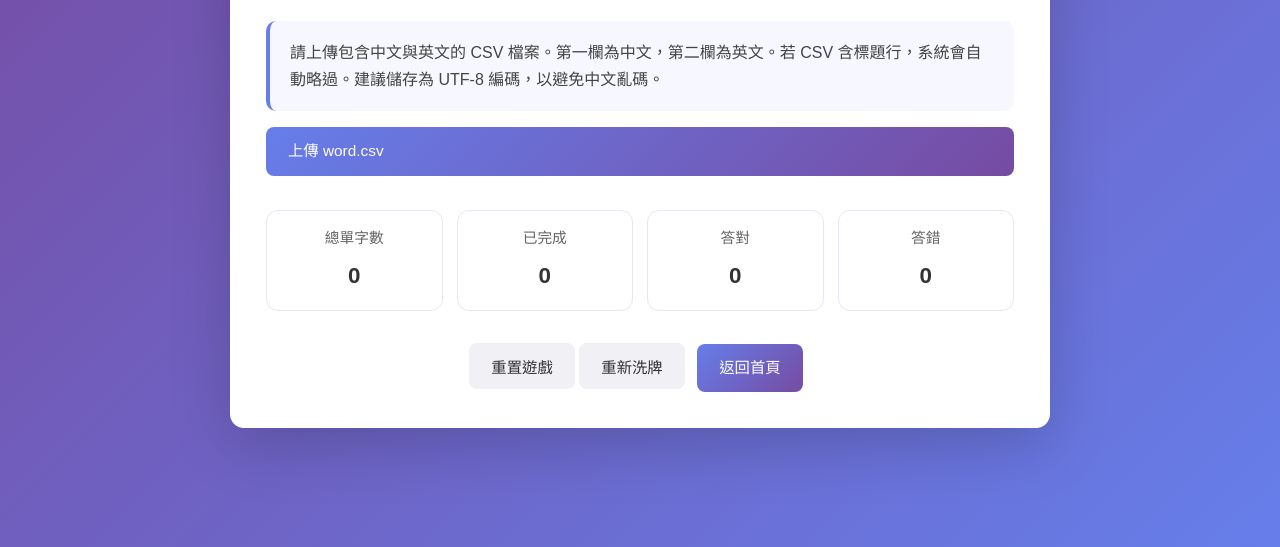
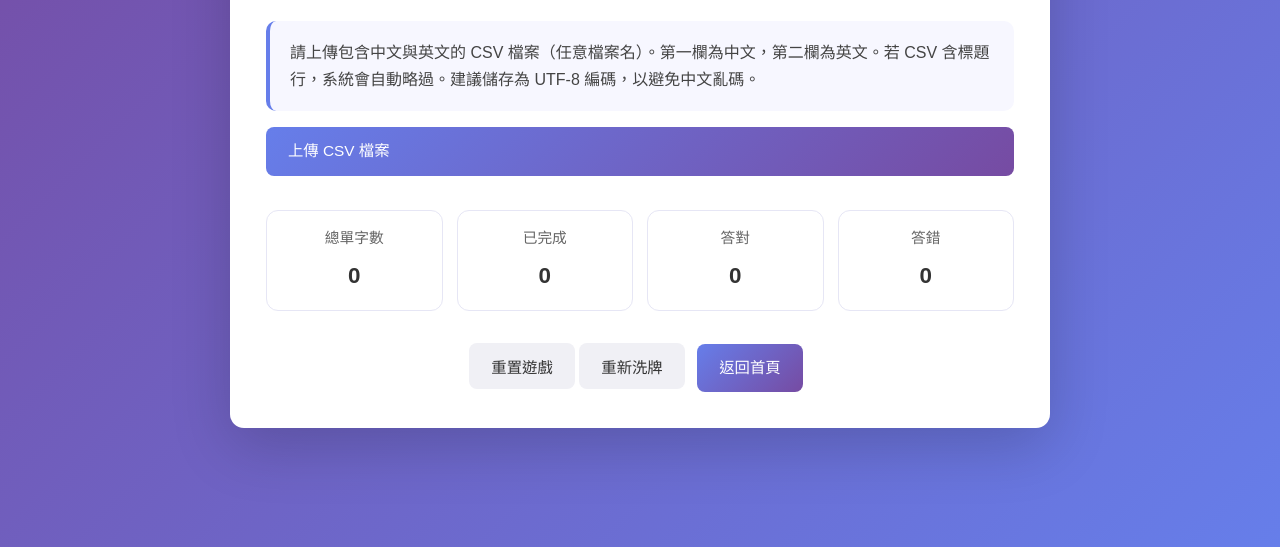
Before and after one commit to DL-Cheng/esp32, a plain HTML site: page word-learning.html in a window 1280 px wide. Shown: the part 253-800 px from the top of the page. Drawn offline with Linux system fonts and the light colour scheme.

Commit message:
Remove file name restriction for CSV upload

```diff
--- a/word-learning.html
+++ b/word-learning.html
@@ -174,10 +174,10 @@
 
         <div class="control-panel">
             <div class="info-box">
-                <p>請上傳包含中文與英文的 CSV 檔案。第一欄為中文，第二欄為英文。若 CSV 含標題行，系統會自動略過。建議儲存為 UTF-8 編碼，以避免中文亂碼。</p>
+                <p>請上傳包含中文與英文的 CSV 檔案（任意檔案名）。第一欄為中文，第二欄為英文。若 CSV 含標題行，系統會自動略過。建議儲存為 UTF-8 編碼，以避免中文亂碼。</p>
             </div>
 
-            <label class="button" for="wordFile">上傳 word.csv</label>
+            <label class="button" for="wordFile">上傳 CSV 檔案</label>
             <input id="wordFile" type="file" accept=".csv" style="display:none" />
 
             <div class="status-grid">
```
